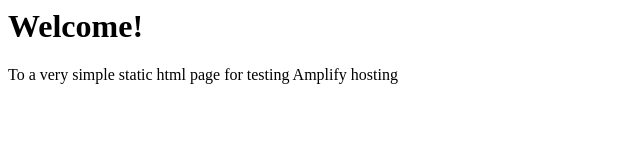
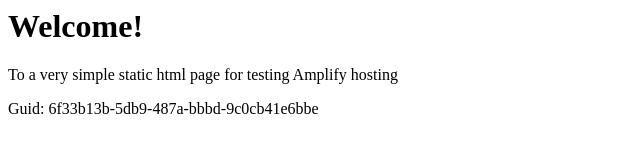
Before and after one commit to aws-aemilia-iad/Github-PR-Commit-Integration-Test-DoNotTouch-GitHubAutoBuildCanaryTest-v1-preprod-us-east-1, a website: page src/index.html in a window 1280 px wide. Shown: the whole page, without its empty margins (0-640 px from the left). Drawn offline with Linux system fonts and the light colour scheme.

Commit message:
commit from integ tests

```diff
--- a/src/index.html
+++ b/src/index.html
@@ -1,3 +1,5 @@
+
+
 <html lang="en">
 
 <head>
@@ -10,6 +12,6 @@
 <body>
     <h1>Welcome!</h1>
     <p>To a very simple static html page for testing Amplify hosting</p>
-</body>
+    <p>Guid: 6f33b13b-5db9-487a-bbbd-9c0cb41e6bbe</p></body>
 
 </html>
```
